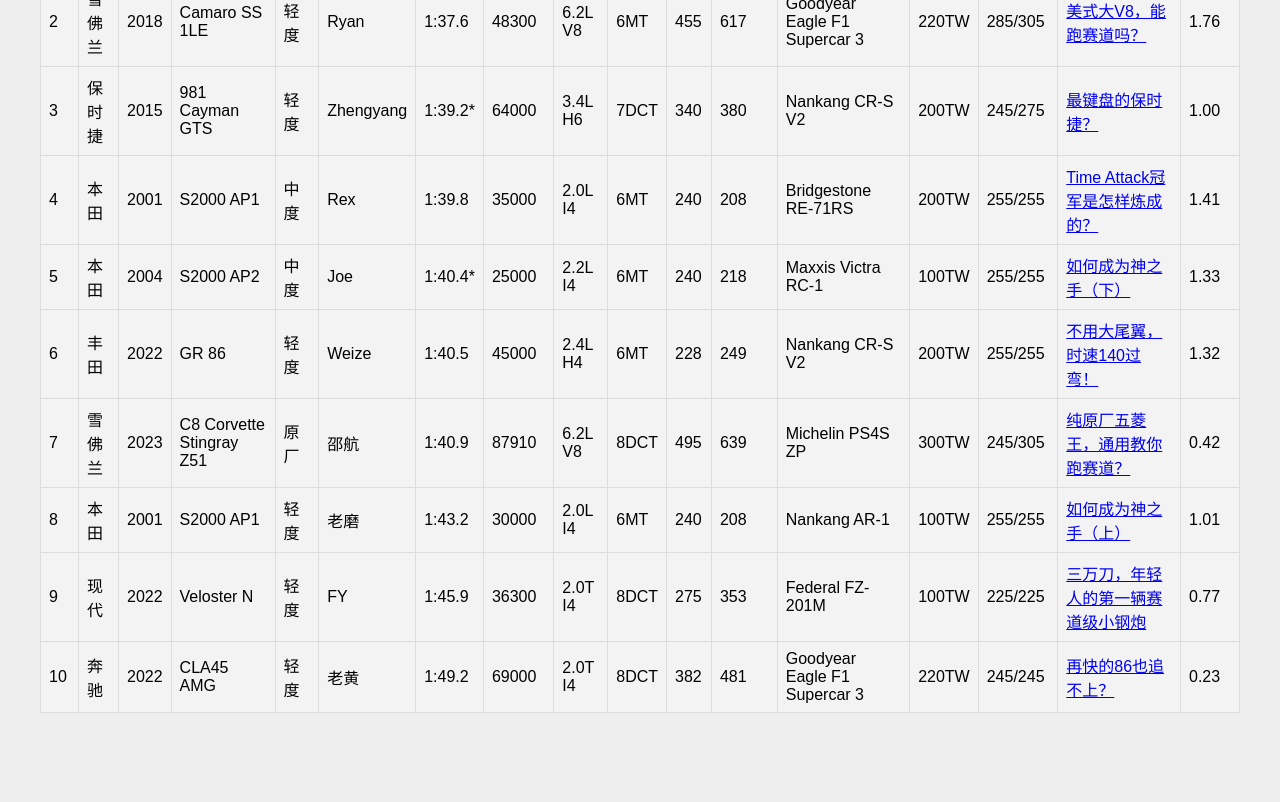
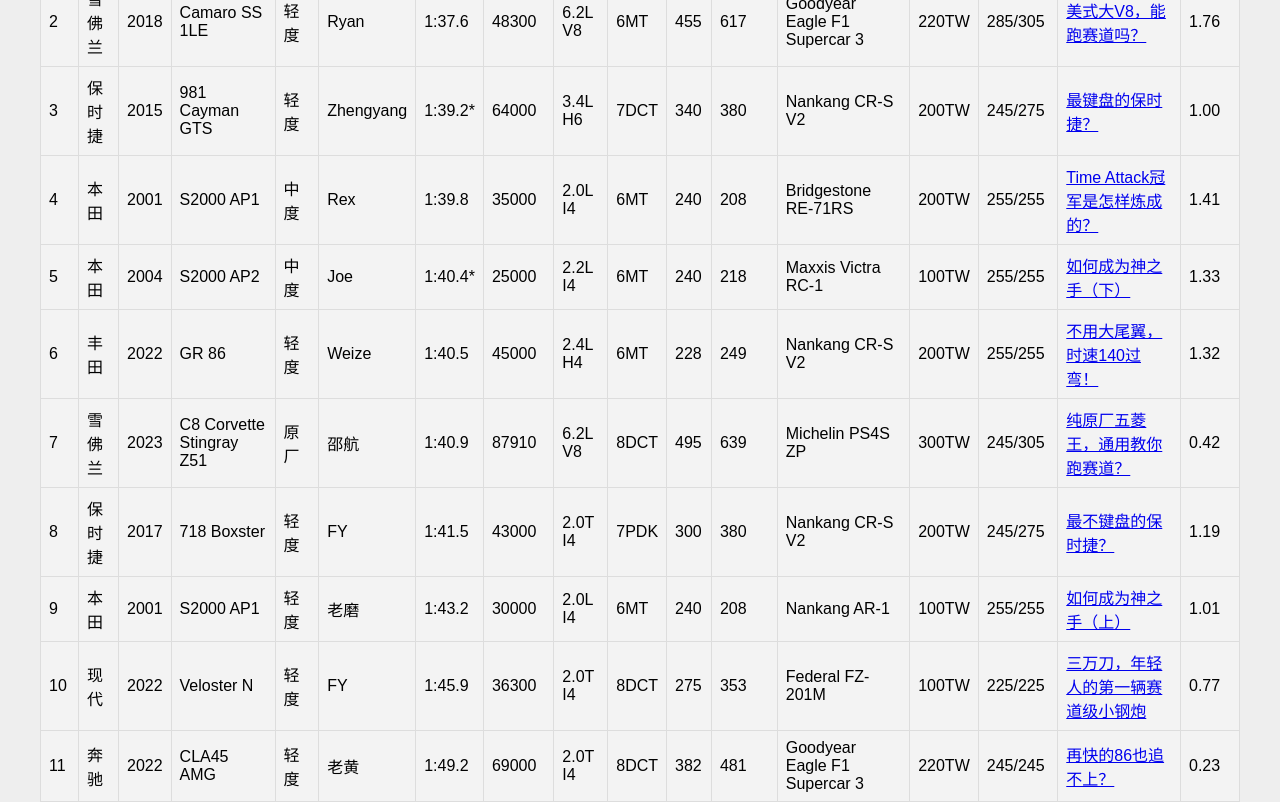
Before and after one commit to LagunaSecaLapTimes/lagunasecalaptimes.github.io, a plain HTML site: page index.html in a window 1280 px wide. Shown: the part 979-1781 px from the top of the page. Before the commit the page ends 1692 px from the top, so only its background shows below. Drawn offline with Linux system fonts and the light colour scheme.

Commit message:
EP10 718

```diff
--- a/index.html
+++ b/index.html
@@ -249,6 +249,24 @@
                 </tr>
                 <tr>
                     <td>8</td>
+                    <td>保时捷</td>
+                    <td>2017</td>
+                    <td>718 Boxster</td>
+                    <td>轻度</td>
+                    <td>FY</td>
+                    <td>1:41.5</td>
+                    <td>43000</td>
+                    <td>2.0T I4</td>
+                    <td>7PDK</td>
+                    <td>300</td>
+                    <td>380</td>
+                    <td>Nankang CR-S V2</td>
+                    <td>200TW</td>
+                    <td>245/275</td>
+                    <td><a href="https://www.bilibili.com/video/BV1zVTVziE35"/>最不键盘的保时捷？</a></td>
+                </tr>
+                <tr>
+                    <td>9</td>
                     <td>本田</td>
                     <td>2001</td>
                     <td>S2000 AP1</td>
@@ -266,7 +284,7 @@
                     <td><a href="https://www.bilibili.com/video/BV1NM4m1U76D/">如何成为神之手（上）</a></td>
                 </tr>
                 <tr>
-                    <td>9</td>
+                    <td>10</td>
                     <td>现代</td>
                     <td>2022</td>
                     <td>Veloster N</td>
@@ -284,7 +302,7 @@
                     <td><a href="https://www.bilibili.com/video/BV13m411Z7z8/">三万刀，年轻人的第一辆赛道级小钢炮</a></td>
                 </tr>
                 <tr>
-                    <td>10</td>
+                    <td>11</td>
                     <td>奔驰</td>
                     <td>2022</td>
                     <td>CLA45 AMG</td>
```
